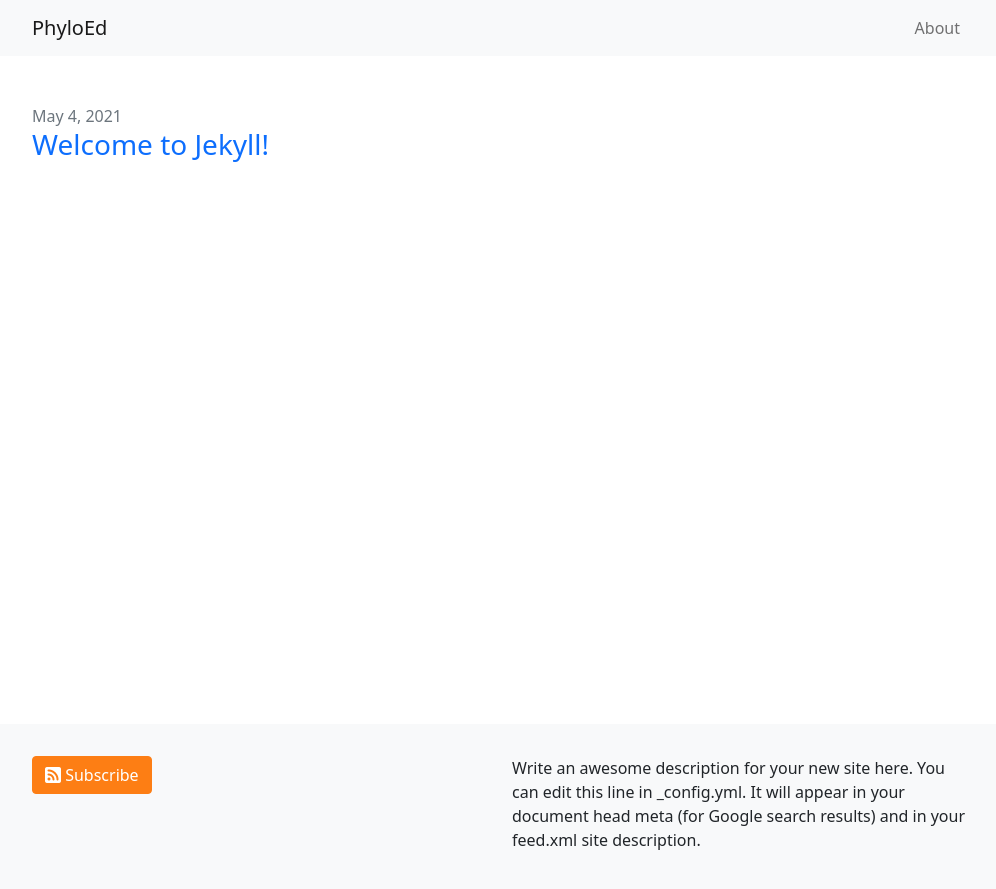
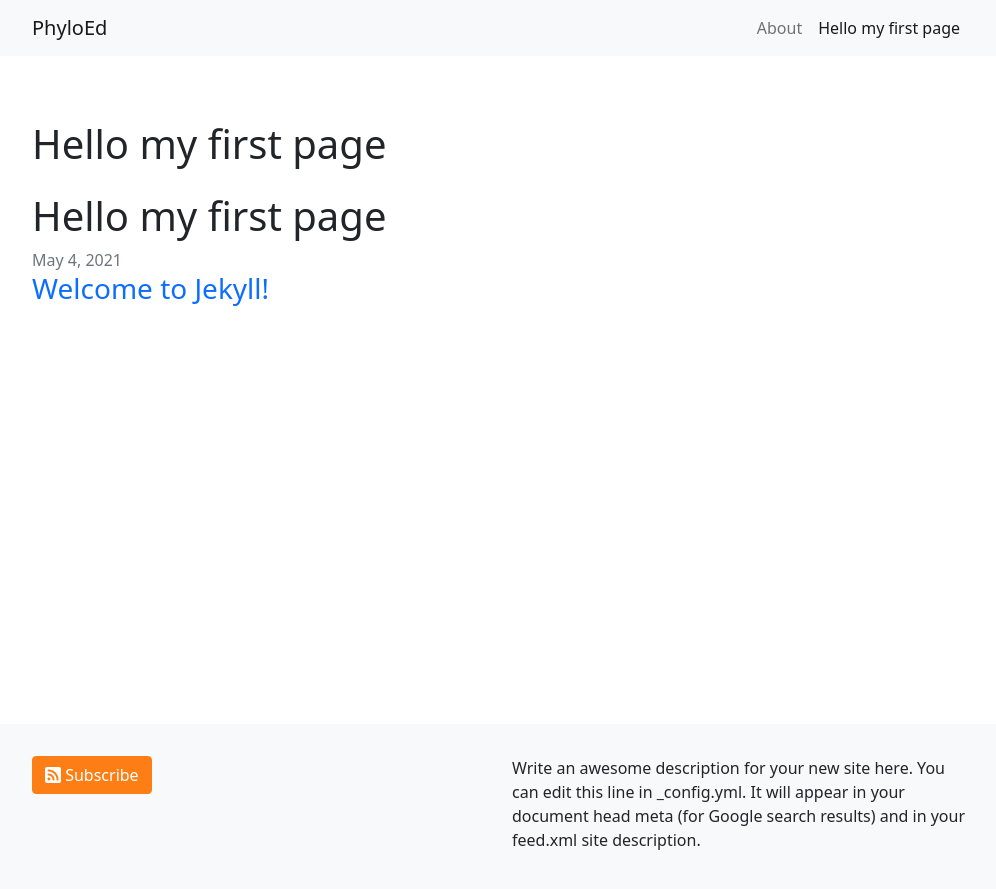
Before and after one commit to lliu1871/PhyEd, a Jekyll site: the page built from index.markdown, in a window 1280 px wide. Shown: the top 889 px of the page, without its empty margins (140-1136 px from the left). Built offline with Jekyll 4.4.1, drawn with Linux system fonts in a browser that asks for light colours; our own code applies the rules of GitHub Pages for plain Markdown files.

Commit message:
Update index.markdown

```diff
--- a/index.markdown
+++ b/index.markdown
@@ -4,3 +4,4 @@
 
 layout: home
 ---
+# Hello my first page
```
